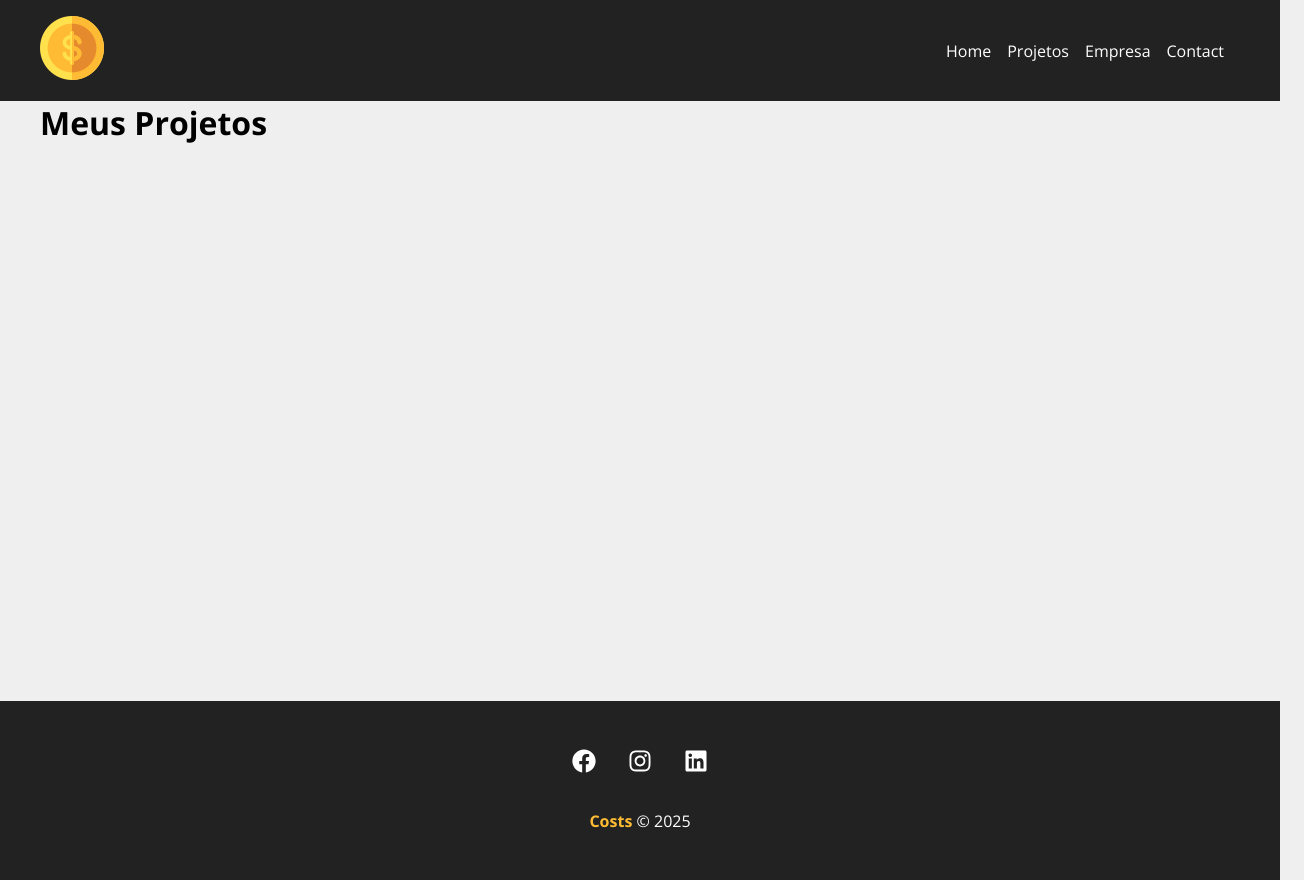
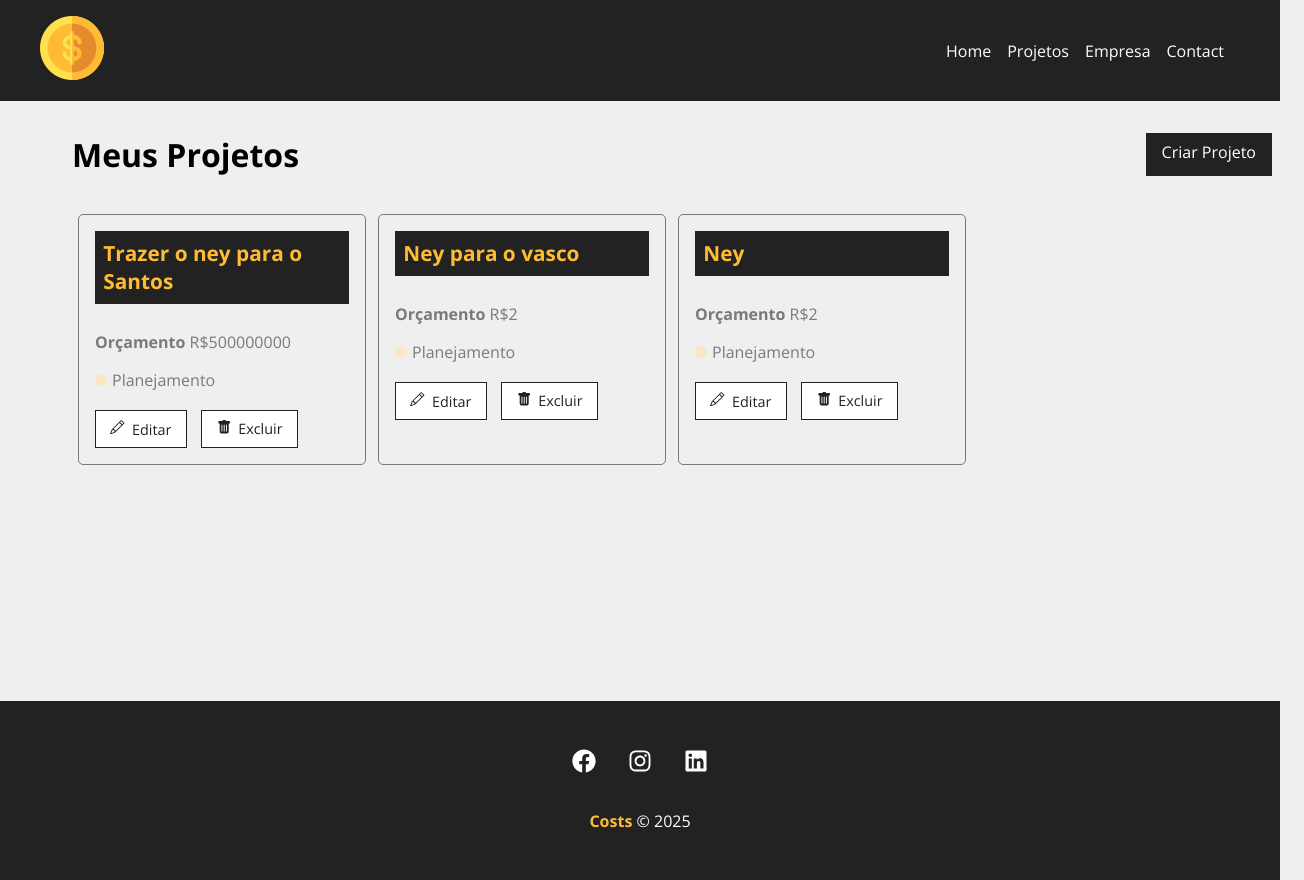
Before and after one commit to GuilhermeCustodioNieto/JavaScript-Estudo, a React (Create React App) app in the folder react/Matheus Bastitti/costs/: page /projects in a window 1280 px wide. Shown: the whole page, 1304 px wide, since content can reach past the window. Built offline with nearby package versions, Linux system fonts and the light colour scheme; data requests are answered from the project's data file.

Commit message:
Costs: Tela de projetos concluida

```diff
--- a/react/Matheus Bastitti/costs/src/components/pages/Projects.js
+++ b/react/Matheus Bastitti/costs/src/components/pages/Projects.js
@@ -1,8 +1,14 @@
-import React from 'react'
+import {React, useState, useEffect} from 'react'
 import Message from '../layouts/Message'
 import { useLocation } from 'react-router-dom'
+import styles from  './Projects.module.css'
+import Container from '../layouts/Container'
+import LinkButton from '../layouts/LinkButton'
+import ProjectCard from '../project/ProjectCard'
 
 function Projects() {
+
+  const [projects, setProjects] = useState([]);
 
   const location = useLocation()
 
@@ -11,16 +17,50 @@
       message = location.state.message
     }
 
-    console.log(message);
+    useEffect(() => {
+      fetch('http://localhost:5000/projects', {
+        method: 'GET',
+        headers: {
+          'Content-Type':'application/json'
+        }
+      })
+      .then(resp => resp.json())
+      .then(data => {
 
 
+        setProjects(data)
+      })
+      .catch((err) => console.log(err))
+    }, [])
+    console.log(projects);
+
   return (
-    <div>
-      <h1>Meus Projetos</h1>
+    <div className={styles.project_container}>
+      <div className={styles.title_container}>
+        <h1>Meus Projetos</h1>
+        <LinkButton to="/newproject" text="Criar Projeto"/>
+      </div>
 
       {message && (
         <Message msg={message} type="success"></Message>
       )}
+      <Container customClass="start">
+        {projects.length > 0 &&
+          projects.map((project) => (
+            <ProjectCard
+            name={project.name}
+            id={project.id}
+            budget={project.budget}
+            category={project.category.name}
+            key={project.id}
+
+            ></ProjectCard>
+
+          ))}
+
+
+      </Container>
+
     </div>
   )
 }
--- /dev/null
+++ b/react/Matheus Bastitti/costs/src/components/pages/Projects.module.css
@@ -0,0 +1,10 @@
+.project_container {
+    padding: 2em;
+
+}
+
+.title_container {
+    display: flex;
+    justify-content: space-between;
+    margin-bottom: 2em;
+}
--- /dev/null
+++ b/react/Matheus Bastitti/costs/src/components/project/ProjectCard.js
@@ -0,0 +1,29 @@
+import React from 'react'
+import styles from './ProjectCard.module.css'
+import {BsPencil, BsFillTrashFill} from 'react-icons/bs'
+import {Link} from 'react-router-dom'
+
+function ProjectCard({id, name, budget, category, handleRemove}) {
+  return (
+    <div className={styles.project_card}>
+      <h4>{name}</h4>
+      <p><span>Orçamento</span> R${budget}</p>
+      <p className={styles.category_text}>
+        <span className={`${styles[category.toLowerCase()]}`}></span>{category}
+      </p>
+      <div className={styles.project_card_actions}>
+        <Link to=''>
+            <BsPencil></BsPencil>
+            Editar
+        </Link>
+        <button>
+            <BsFillTrashFill></BsFillTrashFill>
+            Excluir
+        </button>
+
+      </div>
+    </div>
+  )
+}
+
+export default ProjectCard
--- /dev/null
+++ b/react/Matheus Bastitti/costs/src/components/project/ProjectCard.module.css
@@ -0,0 +1,87 @@
+.project_card {
+    padding: 1em;
+    border: 1px solid #7A7A7A;
+    border-radius: 5px;
+    width: 24%;
+    margin: 0.5%;
+}
+
+.project_card h4 {
+    background-color: #222;
+    color: #FFBB33;
+    padding: .4em;
+    margin-bottom: 1.3em;
+    font-size: 1.3em;
+}
+.project_card p {
+    color: #7A7A7A;
+    margin-bottom: 1em;
+
+}
+
+.project_card span {
+    font-weight: bold;
+}
+
+.category_text {
+    display: flex;
+    align-items: center;
+}
+
+.category_text span {
+    display: block;
+    width: 12px;
+    height: 12px;
+    border-radius: 50%;
+    background-color: #ccc;
+    margin-right: 5px;
+}
+
+.category_text .infra {
+    background-color: #FFAEBC;
+}
+
+.category_text .desenvolvimento {
+    background-color: #A0E7E5;
+}
+
+.category_text .design {
+    background-color: #B4F8C8;
+}
+
+.category_text .planejamento {
+    background-color: #FBE7C6;
+}
+
+.project_card_actions {
+    margin-top: 1.2em;
+    align-items: center;
+
+}
+
+.project_card_actions a,
+.project_card_actions button {
+    text-decoration: none;
+    border: none;
+    background-color: #fff;
+    color: #222;
+    font-size: .9em;
+    padding: .6em 1em;
+    margin-right: 1em;
+    cursor: pointer;
+    border: 1px solid #222;
+    align-items: center;
+    justify-content: center;
+    transition: 0.5s;
+
+}
+
+.project_card_actions svg{
+    margin-right: 0.5em;
+}
+
+.project_card_actions a:hover,
+.project_card_actions button:hover {
+    background-color: #222;
+    color: #FFBB33;
+}
```
